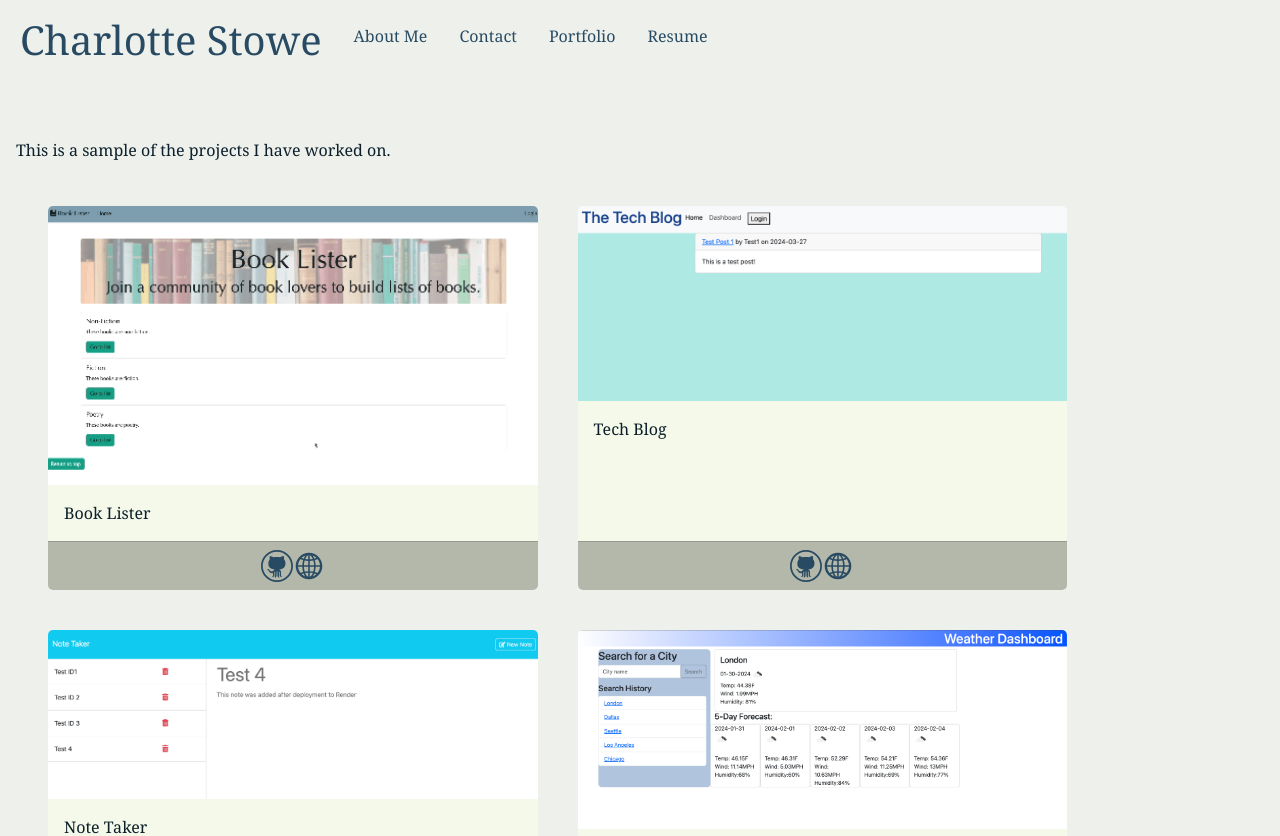
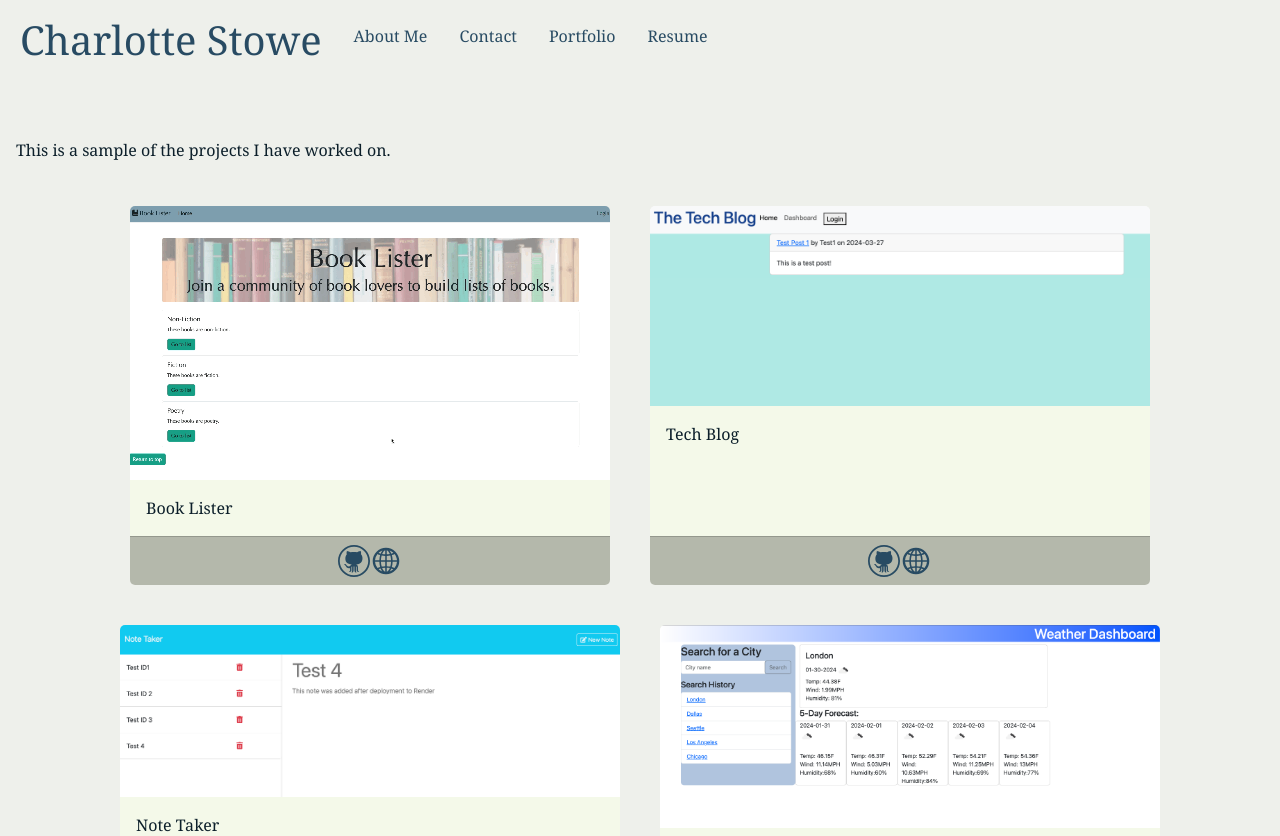
Before and after one commit to Charlotte-St/react-portfolio, a React (Vite) app: page /portfolio in a window 1280 px wide. Shown: the top 836 px of the page. Built offline with nearby package versions, Linux system fonts and the light colour scheme.

Commit message:
Updated project card formatting

```diff
--- a/src/App.css
+++ b/src/App.css
@@ -47,7 +47,7 @@ body{
 }
 
 .project-card {
-  width: 40%;
+  /*width: 40%;*/
   max-width: 500px;
   margin: 20px;
 }
@@ -55,6 +55,7 @@ body{
 .card-deck {
   display: flex;
   flex-wrap: wrap;
+  justify-content: center;
 }
 
 .card-footer {
```
